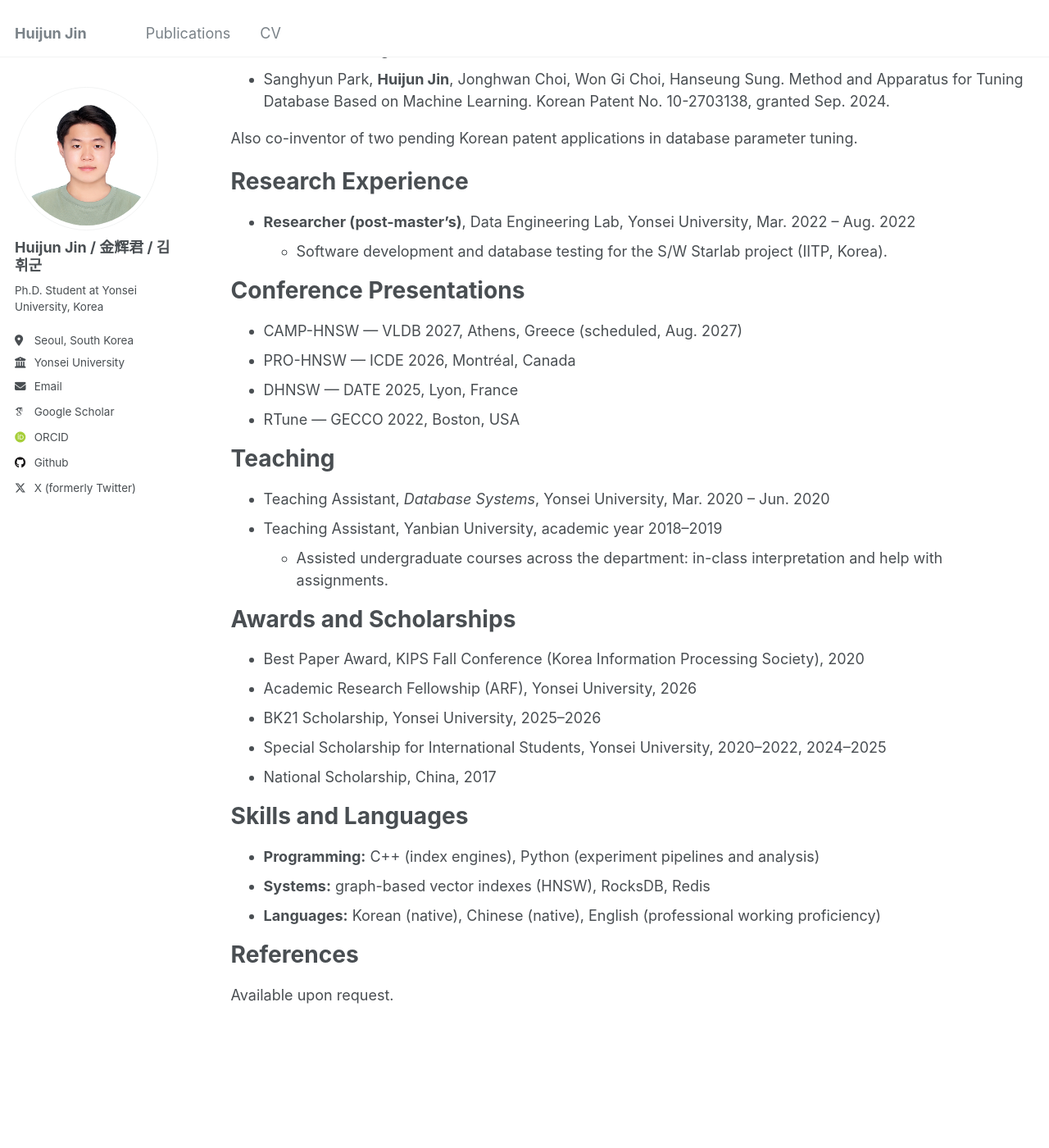
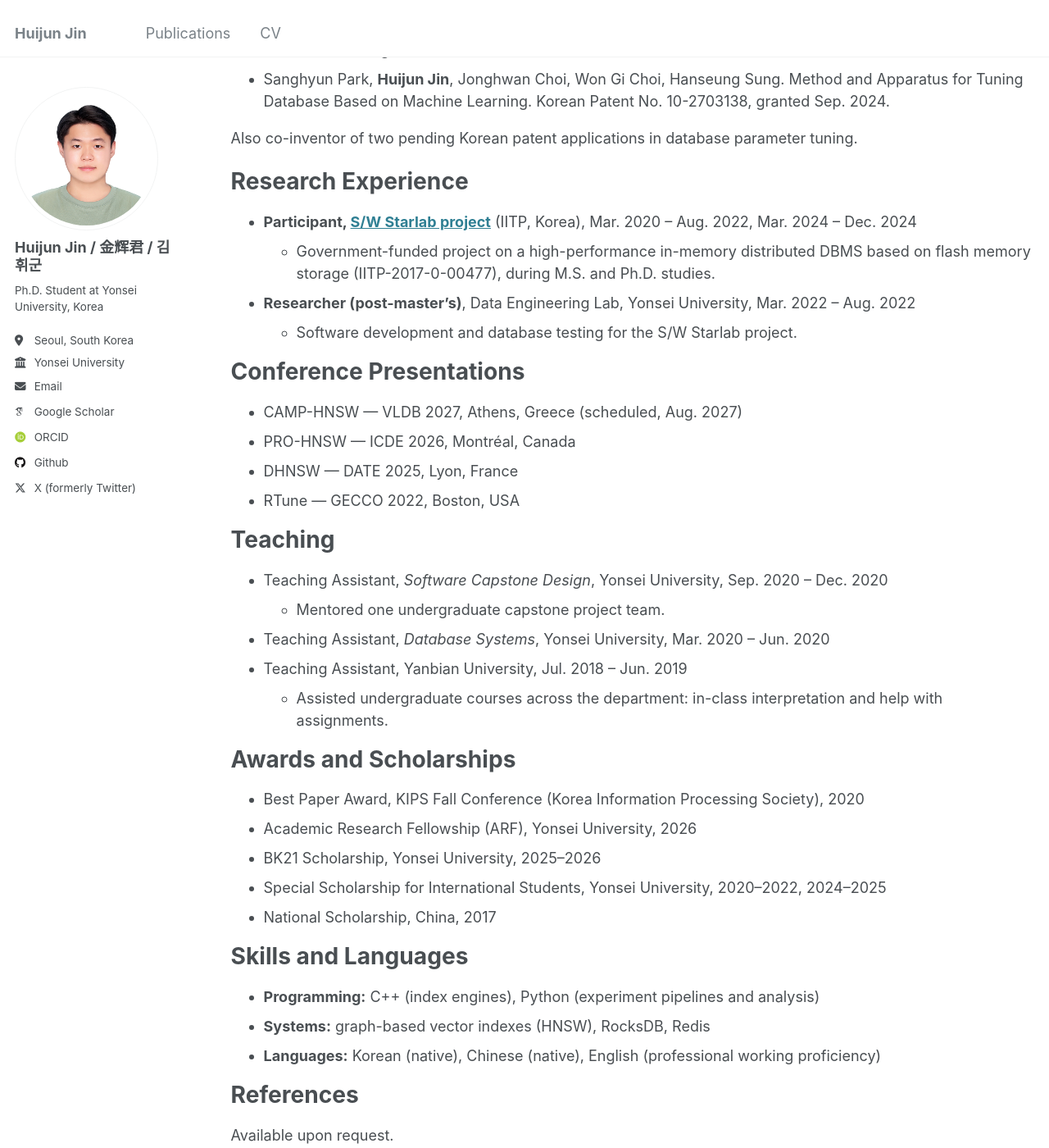
Before and after one commit to huijunjin/huijunjin.github.io, a Jekyll site: the page built from _pages/cv.md, in a window 1280 px wide and 1400 px high, scrolled down 1817 px. Shown: the whole window at 82% size. Built offline with Jekyll 4.4.1, drawn with Linux system fonts in a browser that asks for light colours; some web fonts are replaced.

Commit message:
Update cv.md

```diff
--- a/_pages/cv.md
+++ b/_pages/cv.md
@@ -57,8 +57,10 @@ Also co-inventor of two pending Korean patent applications in database parameter
 
 Research Experience
 ======
+* **Participant, [S/W Starlab project](https://github.com/addb-swstarlab)** (IITP, Korea), Mar. 2020 – Aug. 2022, Mar. 2024 – Dec. 2024
+  * Government-funded project on a high-performance in-memory distributed DBMS based on flash memory storage (IITP-2017-0-00477), during M.S. and Ph.D. studies.
 * **Researcher (post-master's)**, Data Engineering Lab, Yonsei University, Mar. 2022 – Aug. 2022
-  * Software development and database testing for the S/W Starlab project (IITP, Korea).
+  * Software development and database testing for the S/W Starlab project.
 
 Conference Presentations
 ======
@@ -69,8 +71,10 @@ Conference Presentations
 
 Teaching
 ======
+* Teaching Assistant, *Software Capstone Design*, Yonsei University, Sep. 2020 – Dec. 2020
+  * Mentored one undergraduate capstone project team.
 * Teaching Assistant, *Database Systems*, Yonsei University, Mar. 2020 – Jun. 2020
-* Teaching Assistant, Yanbian University, academic year 2018–2019
+* Teaching Assistant, Yanbian University, Jul. 2018 – Jun. 2019
   * Assisted undergraduate courses across the department: in-class interpretation and help with assignments.
 
 Awards and Scholarships
```
